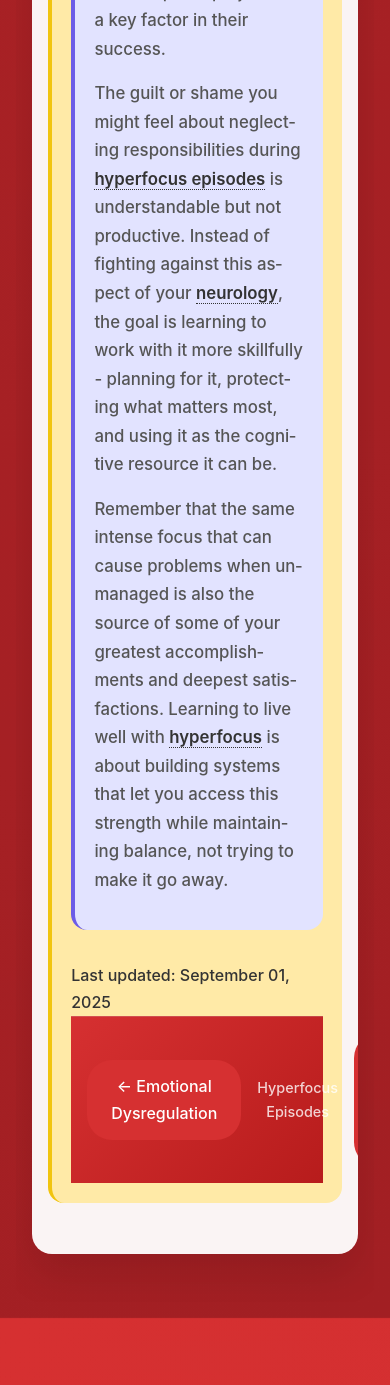
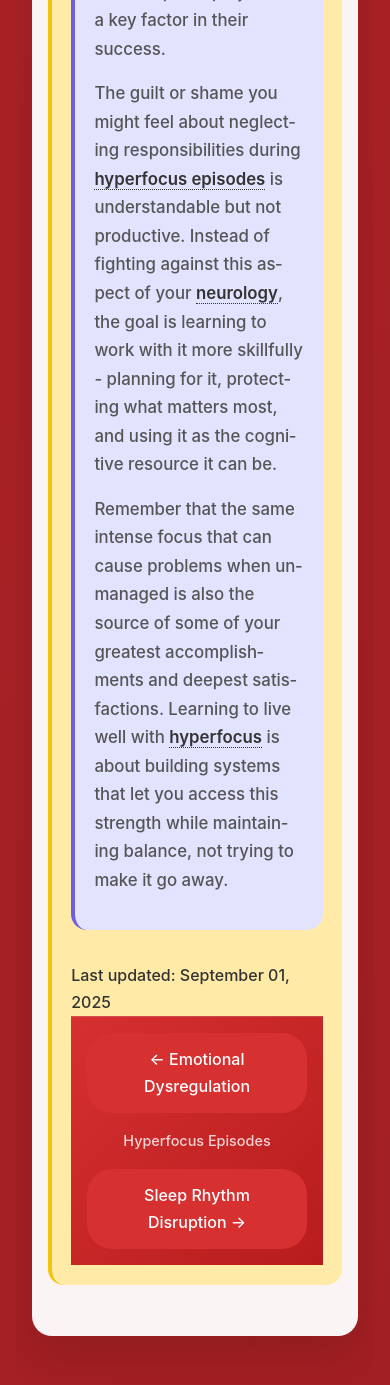
Before and after one commit to neurodivergent-survival-guide/neurodivergent-survival-guide, a Jekyll site: the page built from hyperfocus-episodes.html, in a window 390 px wide and 1400 px high, scrolled down 14600 px. Shown: the top 1385 px of the window. Built offline with Jekyll 4.4.1, drawn with Linux system fonts in a browser that asks for light colours; before the commit the page ends 15918 px from its top, so only the background shows below that.

Commit message:
Update struggle.html

```diff
--- a/_layouts/struggle.html
+++ b/_layouts/struggle.html
@@ -858,7 +858,9 @@ layout: default
 
     @media (max-width: 768px) {
         .struggle-navigation .nav-container {
+            display: flex;
             flex-direction: column;
+            align-items: center;
             gap: 1rem;
             text-align: center;
             padding: 0 1rem;
```
Also changed, not shown: other parts of _layouts/struggle.html (+1 -1 lines).
